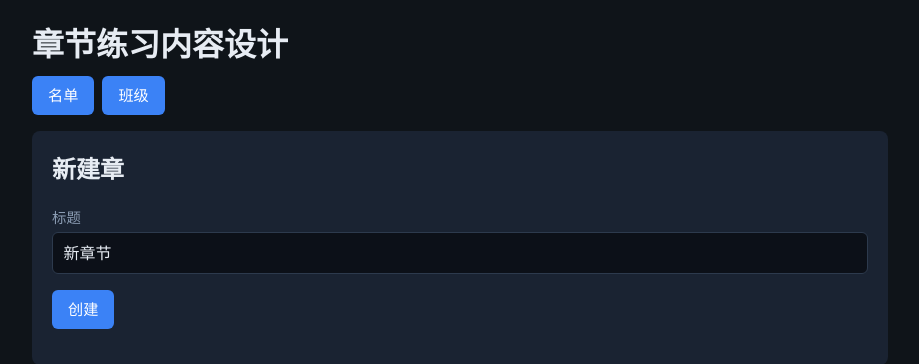
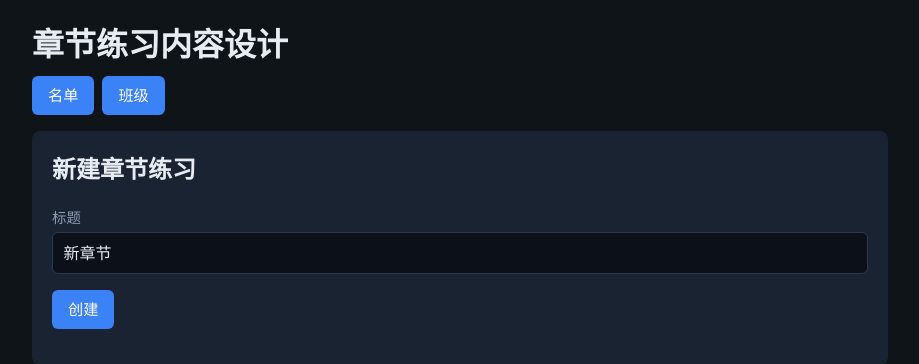
Before and after one commit to bujiuhong6/digital-course, a FastAPI app: template services/api/app/templates/teacher/dashboard.html in a window 1280 px wide. Shown: the top 364 px of the page, without its empty margins (180-1099 px from the left). Run offline with FastAPI, Linux system fonts and the light colour scheme; the template is opened without the code that fills it, so the values that code supplies are empty.

Commit message:
copy(teacher): rename new chapter card heading
Co-authored-by: bujiuhong6 <bujiuhong6@users.noreply.github.com>

```diff
--- a/services/api/app/templates/teacher/dashboard.html
+++ b/services/api/app/templates/teacher/dashboard.html
@@ -10,7 +10,7 @@
 </div>
 
 <div class="card">
-  <h2 style="margin-top:0">新建章</h2>
+  <h2 style="margin-top:0">新建章节练习</h2>
   <form method="post" action="/teacher/chapters/new">
     <label for="t">标题</label>
     <input id="t" name="title" type="text" value="新章节" required/>
```
